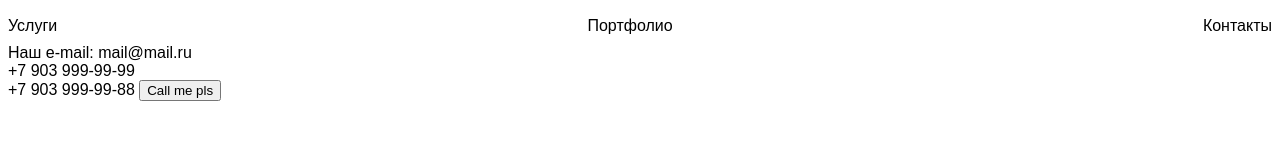
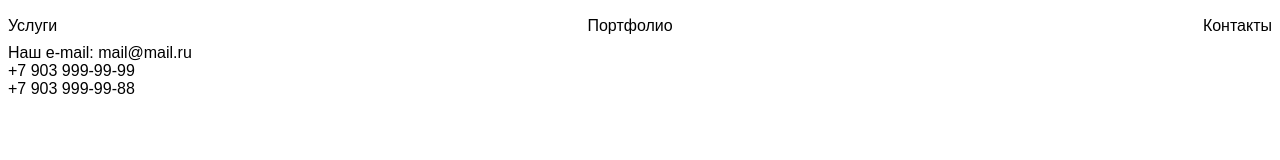
Before and after one commit to Sardelchik/hand-test-project, a plain HTML site: page index.html in a window 1280 px wide. Drawn offline with Linux system fonts and the light colour scheme.

Commit message:
delete button

```diff
--- a/index.html
+++ b/index.html
@@ -24,7 +24,6 @@
         </div>
         <div>
             <a href="tel:+79039999988">+7 903 999-99-88</a>
-            <button>Call me pls</button>
         </div>
     </header>
 </body>
```
